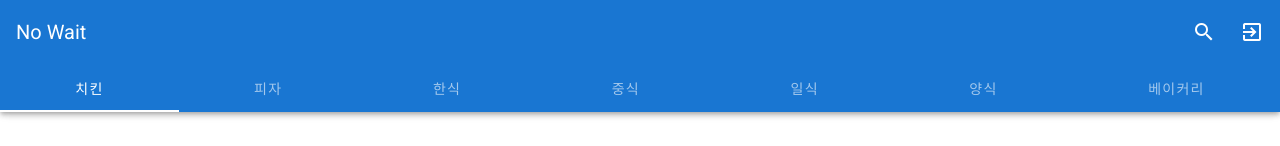
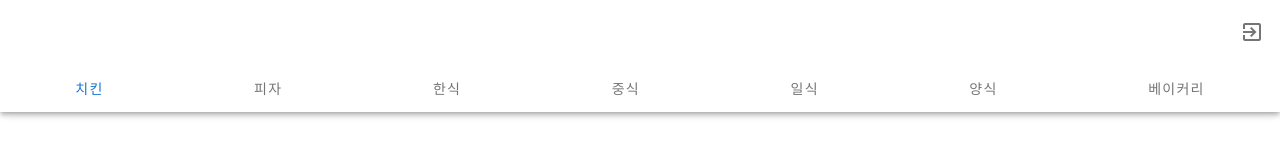
Before and after one commit to tddyko/market, a Vue app in the folder front/: page / in a window 1280 px wide. Shown: the top 146 px of the page. Built offline with nearby package versions, Linux system fonts and the light colour scheme.

Commit message:
로고적용

```diff
--- a/front/src/layouts/main/AppBar.vue
+++ b/front/src/layouts/main/AppBar.vue
@@ -2,10 +2,18 @@
   <v-container>
     <v-app-bar
       app
-      color="primary"
-      dark
+      color="white"
     >
-      <v-toolbar-title>No Wait</v-toolbar-title>
+      <v-toolbar-title>
+        <router-link to="/">
+          <v-img
+            src="@/assets/logo.png"
+            max-width="165"
+            max-height="30"
+            contain
+          />
+        </router-link>
+      </v-toolbar-title>
       <v-spacer />
       <v-btn
         dark
--- a/front/src/layouts/market/AppBar.vue
+++ b/front/src/layouts/market/AppBar.vue
@@ -1,11 +1,19 @@
 <template>
   <v-app-bar
     app
-    color="primary"
-    dark
+    color="white"
   >
     <v-app-bar-nav-icon @click="drawer = !drawer" />
-    <v-toolbar-title>No Wait</v-toolbar-title>
+    <v-toolbar-title>
+      <router-link to="/market">
+        <v-img
+          src="@/assets/logo.png"
+          max-width="165"
+          max-height="30"
+          contain
+        />
+      </router-link>
+    </v-toolbar-title>
     <v-spacer />
     <v-btn
       icon
```
